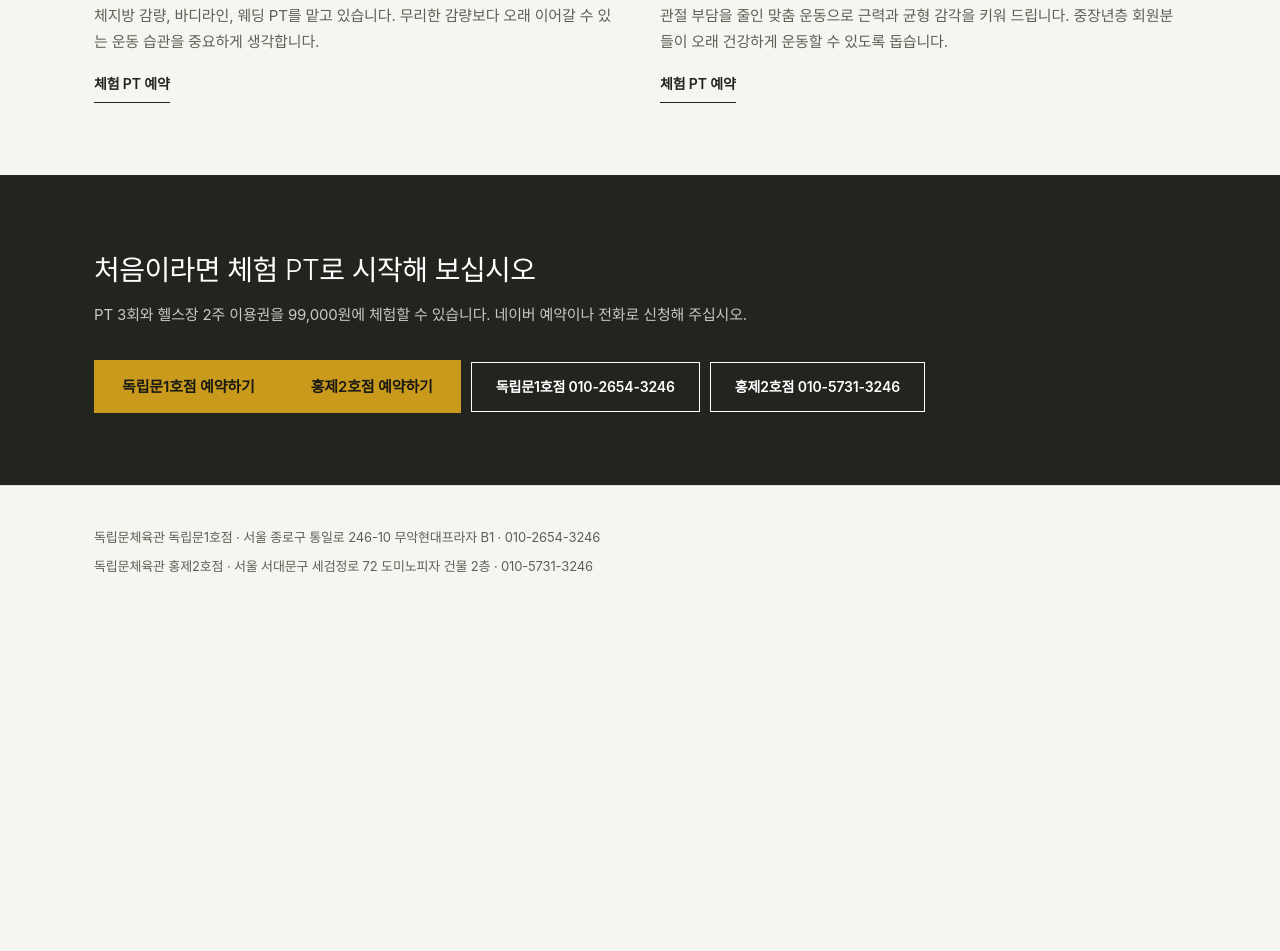
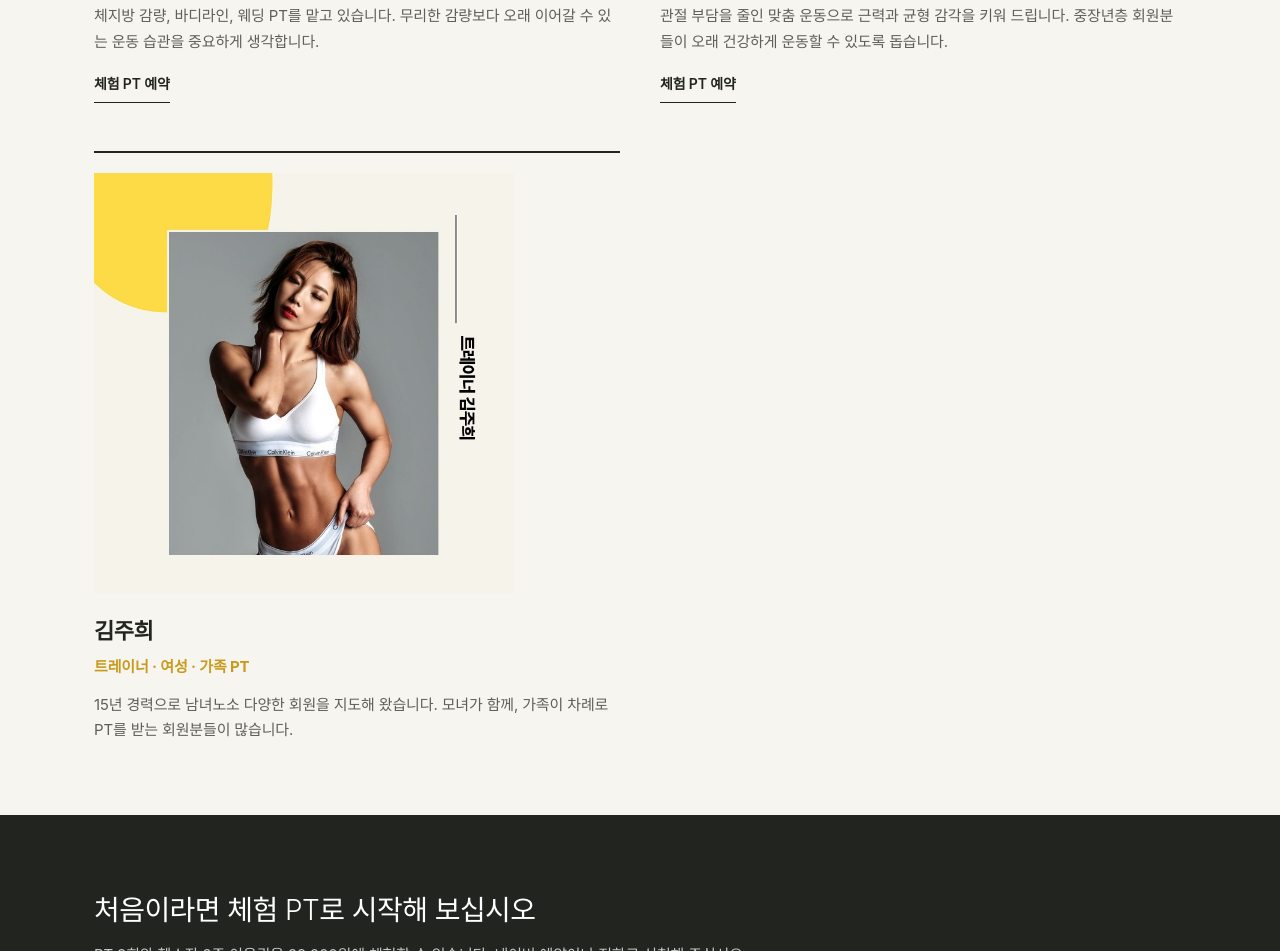
Before and after one commit to dongnimmungym/dongnimmungym.github.io, a plain HTML site: page b1/trainers/index.html in a window 1280 px wide. Shown: the part 1738-2689 px from the top of the page. Before the commit the page ends 2371 px from the top, so only its background shows below. Drawn offline with Linux system fonts and the light colour scheme; a web font is replaced by a local one.

Commit message:
Add trainer 김주희 to b1 trainers page

```diff
--- a/b1/trainers/index.html
+++ b/b1/trainers/index.html
@@ -45,6 +45,9 @@
   <img src="/photos/junwoo.jpg" alt="안준우 프로필">
   <h3>안준우</h3><div class="role">트레이너 · 시니어 체력관리</div><p>관절 부담을 줄인 맞춤 운동으로 근력과 균형 감각을 키워 드립니다. 중장년층 회원분들이 오래 건강하게 운동할 수 있도록 돕습니다.</p>
   <a href="https://m.booking.naver.com/booking/13/bizes/1138588/items/7661663" class="ulink" target="_blank" rel="noopener noreferrer">체험 PT 예약</a>
+</div><div class="tcard">
+  <img src="/photos/juhee.jpg" alt="김주희 프로필">
+  <h3>김주희</h3><div class="role">트레이너 · 여성 · 가족 PT</div><p>15년 경력으로 남녀노소 다양한 회원을 지도해 왔습니다. 모녀가 함께, 가족이 차례로 PT를 받는 회원분들이 많습니다.</p>
 </div></div></section>
 </main>
 <section class="cta"><div class="wrap">
```
Also changed, not shown: photos/juhee.jpg (added).
